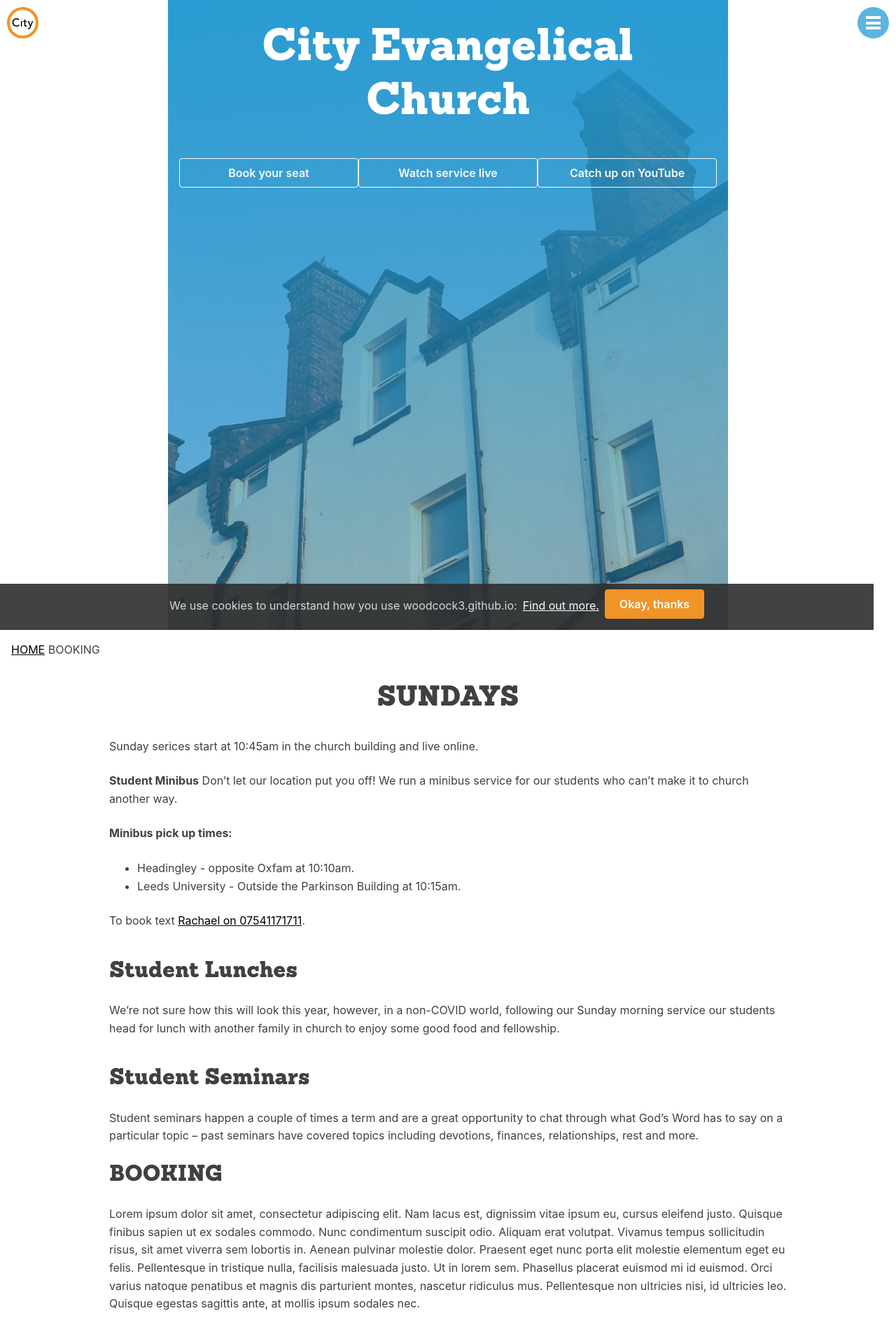
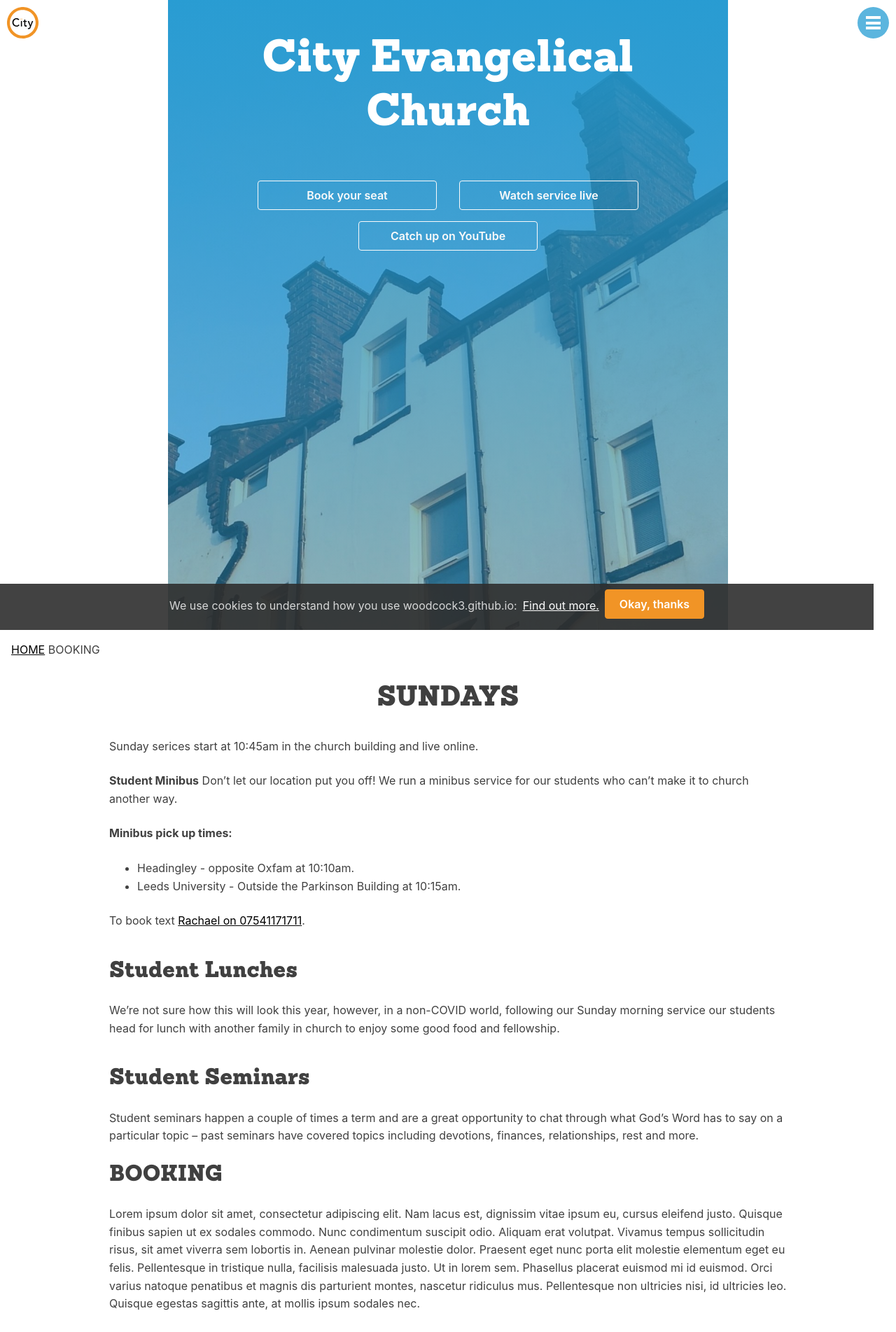
Before and after one commit to woodcox/city-jekyll, a Jekyll site: the page built from pages/_sunday/2021-01-03-booking.md, in a window 1280 px wide. Shown: the top 1903 px of the page at 70% size. Built offline with Jekyll 4.4.1, drawn with Linux system fonts in a browser that asks for light colours.

Commit message:
Update _grid.scss

```diff
--- a/_sass/components/_grid.scss
+++ b/_sass/components/_grid.scss
@@ -38,7 +38,7 @@ $margin-bottom: 1rem;
 .flex-large {
   @extend %column-padding;
   flex-basis: 100%;
-  margin-bottom: $margin-bottom;
+  margin: $margin-bottom;
 }
 
 /* Small screen breakpoint */
```
